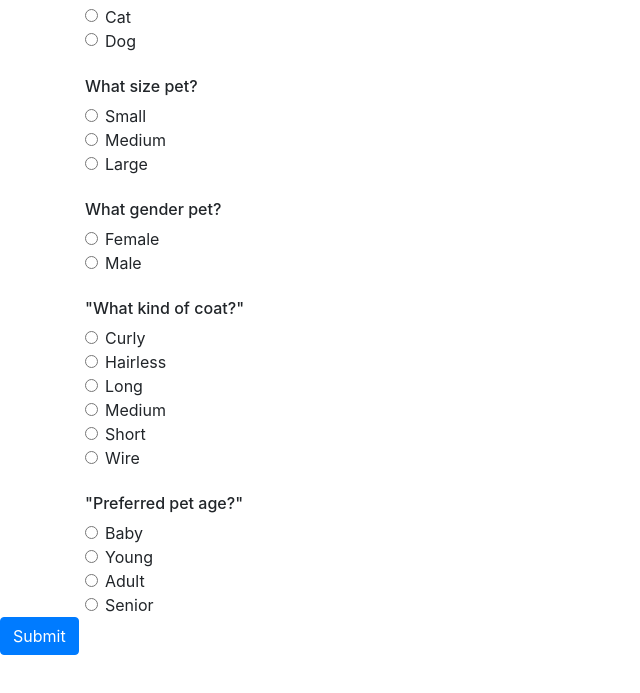
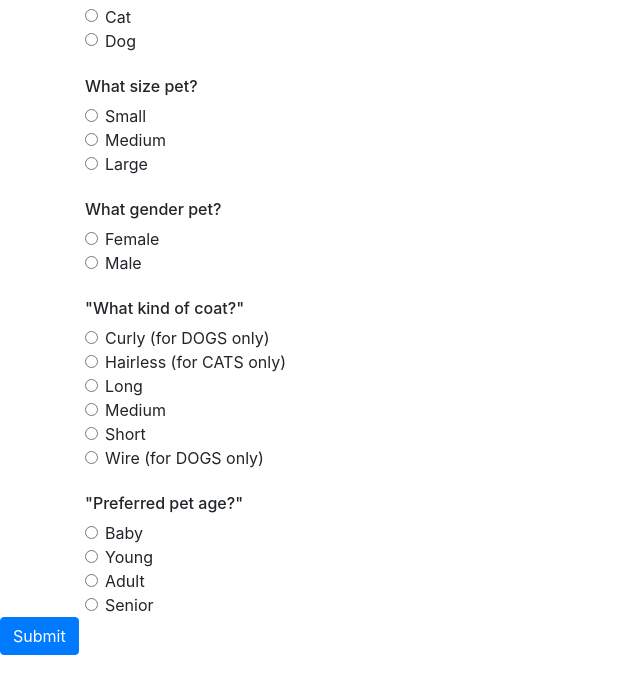
Before and after one commit to AR-Lilypad/test-pet-app, a website: page public/html/index.html in a window 1280 px wide. Shown: the part 69-762 px from the top of the page, without its empty margins (0-640 px from the left). Drawn offline with nearby package versions, Linux system fonts and the light colour scheme.

```diff
--- a/public/html/index.html
+++ b/public/html/index.html
@@ -86,13 +86,13 @@
                 <div class="form-check">
                     <label class="form-check-label" for="radio1">
                         <input type="radio" class="form-check-input" id="radio1" name="coat" value="Curly">
-                        Curly
+                        Curly (for DOGS only)
                     </label>
                 </div>
                 <div class="form-check">
                     <label class="form-check-label" for="radio2">
                         <input type="radio" class="form-check-input" id="radio2" name="coat" value="Hairless">
-                        Hairless
+                        Hairless (for CATS only)
                     </label>
                 </div>
                 <div class="form-check">
@@ -119,7 +119,7 @@
                 <div class="form-check">
                     <label class="form-check-label" for="radio6">
                         <input type="radio" class="form-check-input" id="radio6" name="coat" value="Wire">
-                        Wire
+                        Wire (for DOGS only)
                     </label>
                 </div>
             </div>
@@ -183,7 +183,6 @@
                     gender: $("input[name='gender']:checked").val(),
                     coat: $("input[name='coat']:checked").val(),
                     age: $("input[name='age']:checked").val(),
-                    // environment: $("#environment-of-pet input").val(),
                 }).then(function (response) {
                     console.log(response);
                 });
```
